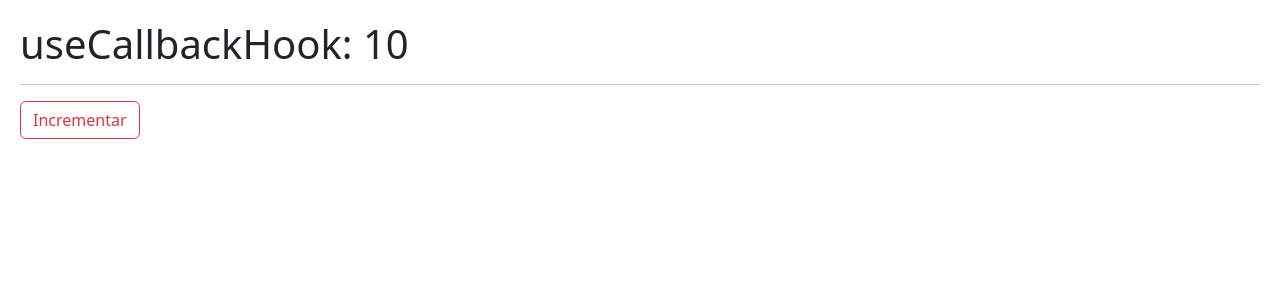
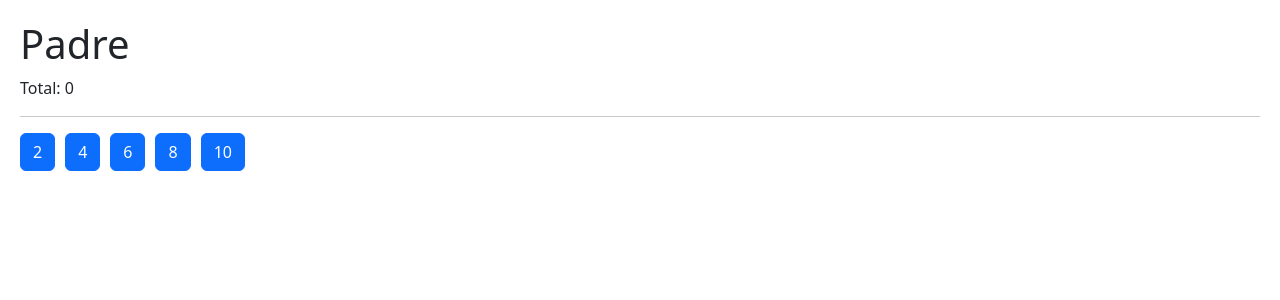
Before and after one commit to DiegoUrrego4/HooksApp, a React (Vite) app: page / in a window 1280 px wide. Shown: the top 300 px of the page. Built offline with nearby package versions, Linux system fonts and the light colour scheme.

Commit message:
Tarea resuelta.

```diff
--- /dev/null
+++ b/src/07-tarea-memo/07-tarea-memo/Hijo.jsx
@@ -0,0 +1,14 @@
+import React from 'react';
+
+export const Hijo = React.memo(({ numero, incrementar }) => {
+  console.log('  Me volví a generar :(  ');
+
+  return (
+    <button
+      className='btn btn-primary mr-3'
+      onClick={() => incrementar(numero)}
+    >
+      {numero}
+    </button>
+  );
+});
--- /dev/null
+++ b/src/07-tarea-memo/07-tarea-memo/Padre.jsx
@@ -0,0 +1,24 @@
+import { Hijo } from './Hijo';
+import { useCallback, useMemo, useState } from 'react';
+
+export const Padre = () => {
+  const numeros = [2, 4, 6, 8, 10];
+  const [valor, setValor] = useState(0);
+
+  const incrementar = useCallback((num) => {
+    setValor((c) => c + num);
+  }, []);
+
+  return (
+    <div>
+      <h1>Padre</h1>
+      <p> Total: {valor} </p>
+
+      <hr />
+
+      {numeros.map((n) => (
+        <Hijo key={n} numero={n} incrementar={incrementar} />
+      ))}
+    </div>
+  );
+};
--- a/src/main.jsx
+++ b/src/main.jsx
@@ -1,6 +1,7 @@
 import React from 'react';
 import ReactDOM from 'react-dom/client';
-import { CallbackHooks } from './06-memos/CallbackHooks';
+import { Padre } from './07-tarea-memo/07-tarea-memo/Padre';
+// import { CallbackHooks } from './06-memos/CallbackHooks';
 // import { CounterApp } from './01-useState/CounterApp';
 // import { CounterWithCustomHook } from './01-useState/CounterWithCustomHook';
 // import { FocusScreen } from './04-useRef/FocusScreen';
@@ -16,6 +17,6 @@
 
 ReactDOM.createRoot(document.getElementById('root')).render(
   // <React.StrictMode>
-    <CallbackHooks />
+    <Padre />
   // </React.StrictMode>
 );
```
